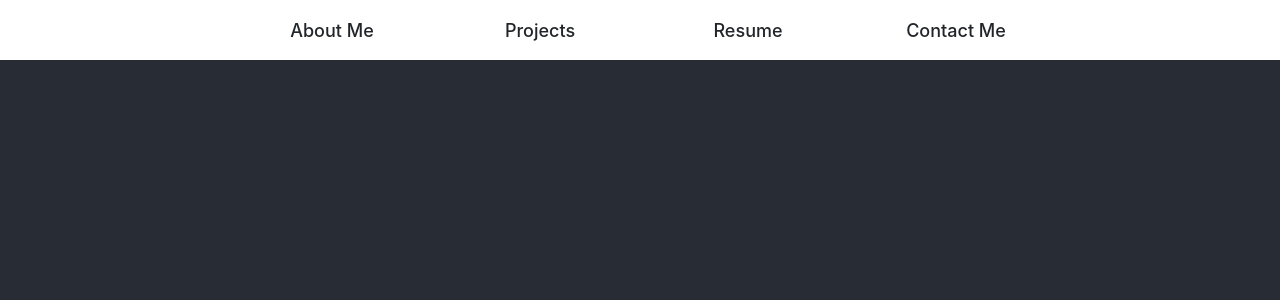
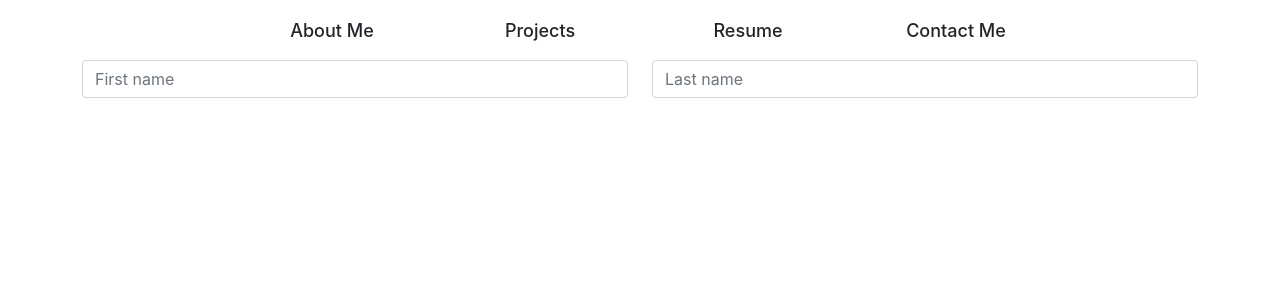
Before and after one commit to jgarcia60/react-portfolio, a React (Create React App) app in the folder react-portfolio/: page /contact in a window 1280 px wide. Shown: the top 300 px of the page. Built offline with nearby package versions, Linux system fonts and the light colour scheme.

Commit message:
added react router and main page containers

```diff
--- a/react-portfolio/package.json
+++ b/react-portfolio/package.json
@@ -6,10 +6,13 @@
     "@testing-library/jest-dom": "^5.11.10",
     "@testing-library/react": "^11.2.6",
     "@testing-library/user-event": "^12.8.3",
+    "axios": "^0.21.1",
     "bootstrap": "^4.6.0",
+    "nodemailer": "^6.5.0",
     "nodemon": "^2.0.7",
     "react": "^17.0.2",
     "react-dom": "^17.0.2",
+    "react-router-dom": "^5.2.0",
     "react-scripts": "4.0.3",
     "web-vitals": "^1.1.1"
   },
--- a/react-portfolio/src/App.js
+++ b/react-portfolio/src/App.js
@@ -1,24 +1,24 @@
-import './App.css';
-import Navbar from './components/Navbar/Navbar';
+import { BrowserRouter as Router, Switch, Route } from "react-router-dom";
+import About from './containers/About/About';
+import Projects from './containers/Projects/Projects';
+import Resume from './containers/Resume/Resume';
+import Contact from './containers/Contact/Contact';
+import "./App.css";
+import Navbar from "./components/Navbar/Navbar";
 
 function App() {
   return (
     <div className="App">
       <Navbar></Navbar>
-      <header className="App-header">
-        {/* <img src={logo} className="App-logo" alt="logo" />
-        <p>
-          Edit <code>src/App.js</code> and save to reload.
-        </p>
-        <a
-          className="App-link"
-          href="https://reactjs.org"
-          target="_blank"
-          rel="noopener noreferrer"
-        >
-          Learn React
-        </a> */}
-      </header>
+      <Router>
+        <Switch>
+
+          <Route exact path="/projects" component={Projects} />
+          <Route exact path="/resume" component={Resume} />
+          <Route exact path="/contact" component={Contact} />
+          <Route path="/" component={About} />
+        </Switch>
+      </Router>
     </div>
   );
 }
--- a/react-portfolio/src/components/Navbar/Navbar.jsx
+++ b/react-portfolio/src/components/Navbar/Navbar.jsx
@@ -1,30 +1,30 @@
 import React from "react";
 import '../Navbar/Navbar.css';
+import { Link } from 'react-router-dom';
 
 function Navbar(props) {
 
-    const onMouseHover = (obj) => {
-
+    const redirect = (page) => {
+        window.location.href = page;
     }
-//   render() {
     return (
       <>
-        <div class="navbar-container centered">
-          <div class="ml-2 navbar-item-container centered">
-            <span class="font-weight-bold navbar-item centered">About Me</span>
-            <div class="navbar-item-selected navbar-border navbar-item"></div>
+        <div className="navbar-container centered">
+          <div className="ml-2 navbar-item-container centered">
+            <span className="font-weight-bold navbar-item centered" onClick={() => redirect('/about')}>About Me</span>
+            <div className="navbar-item-selected navbar-border navbar-item"></div>
           </div>
-          <div class="ml-2 navbar-item-container centered">
-            <span class="navbar-item centered">Projects</span>
-            <div class="underline-from-left navbar-border navbar-item"></div>
+          <div className="ml-2 navbar-item-container centered">
+            <span className="navbar-item centered" onClick={() => redirect('/projects')}>Projects</span>
+            <div className="underline-from-left navbar-border navbar-item"></div>
           </div>
-          <div class="ml-2 navbar-item-container centered">
-            <span class="navbar-item centered">Resume</span>
-            <div class="underline-from-left navbar-border navbar-item"></div>
+          <div className="ml-2 navbar-item-container centered">
+            <span className="navbar-item centered" onClick={() => redirect('/resume')}>Resume</span>
+            <div className="underline-from-left navbar-border navbar-item"></div>
           </div>
-          <div class="ml-2 navbar-item-container centered">
-            <span class="navbar-item centered">Contact Me</span>
-            <div class="underline-from-left navbar-border navbar-item"></div>
+          <div className="ml-2 navbar-item-container centered">
+            <span className="navbar-item centered" onClick={() => redirect('/contact')}>Contact Me</span>
+            <div className="underline-from-left navbar-border navbar-item"></div>
           </div>
         </div>
       </>
--- /dev/null
+++ b/react-portfolio/src/containers/About/About.jsx
@@ -0,0 +1,15 @@
+import React from 'react';
+
+function About(props) {
+    return (
+        <div>
+            <img className="image" src='/public/Linkedin_profile.jpg' alt="profile picture"></img>
+            <p>Hi! I am Jonathan Garcia!</p>
+
+            <p>I am currently a full stack engineer at ADP.</p>
+
+        </div>
+    );
+}
+
+export default About;
--- /dev/null
+++ b/react-portfolio/src/containers/Contact/Contact.jsx
@@ -0,0 +1,28 @@
+import React from "react";
+
+function Contact(props) {
+  return (
+    <div className="container">
+      <div className="row">
+        <div className="col">
+          <input
+            type="text"
+            className="form-control"
+            placeholder="First name"
+            aria-label="First name"
+          ></input>
+        </div>
+        <div className="col">
+          <input
+            type="text"
+            className="form-control"
+            placeholder="Last name"
+            aria-label="Last name"
+          ></input>
+        </div>
+      </div>
+    </div>
+  );
+}
+
+export default Contact;
```
Also changed, not shown: react-portfolio/public/Linkedin_profile.jpg (added), react-portfolio/src/containers/About/About.css (added), react-portfolio/src/containers/Contact/Contact.css (added), react-portfolio/src/containers/Projects/Projects.css (added), react-portfolio/src/containers/Projects/Projects.jsx (added), react-portfolio/src/containers/Resume/Resume.css (added), react-portfolio/src/containers/Resume/Resume.jsx (added), 1 other file (tests, documents, lock files or other folders).
